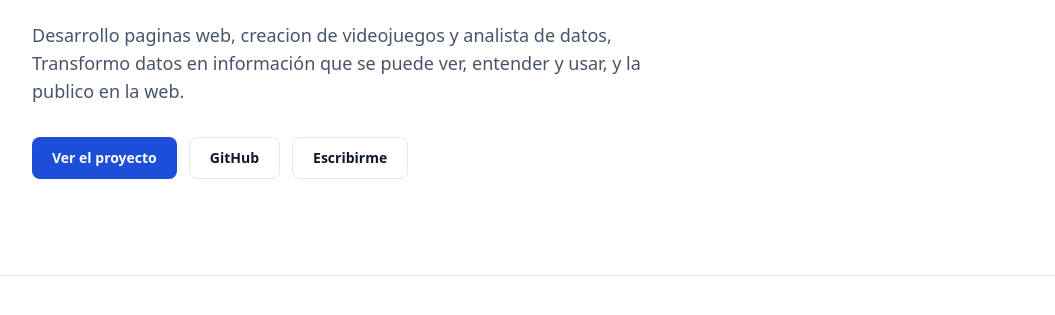
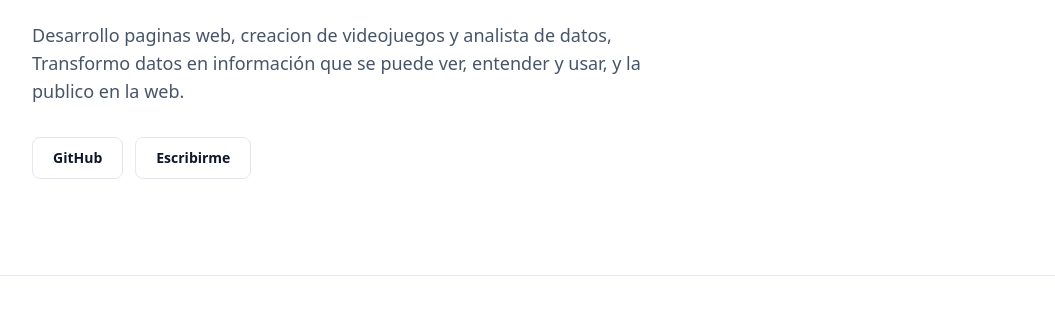
Before and after one commit to JovenGit/portafolio-bi, an Astro site: page / in a window 1280 px wide. Shown: the part 296-611 px from the top of the page, without its empty margins (112-1167 px from the left). Built offline with nearby package versions, Linux system fonts and the light colour scheme; Astro itself is replaced by a stand-in of ours.

Commit message:
fix(sections): cambio de boton

```diff
--- a/src/components/sections/hero.astro
+++ b/src/components/sections/hero.astro
@@ -11,7 +11,6 @@ import { profile } from '../../data/profile';
     <p class="mt-2 text-xl font-medium text-muted md:text-2xl">{profile.role}</p>
     <p class="mt-6 max-w-2xl text-lg text-muted">{profile.tagline}</p>
     <div class="mt-8 flex flex-wrap gap-3">
-      <Button href="/proyecto">Ver el proyecto</Button>
       <Button href={profile.links.github} variant="secondary">
         GitHub
       </Button>
```
